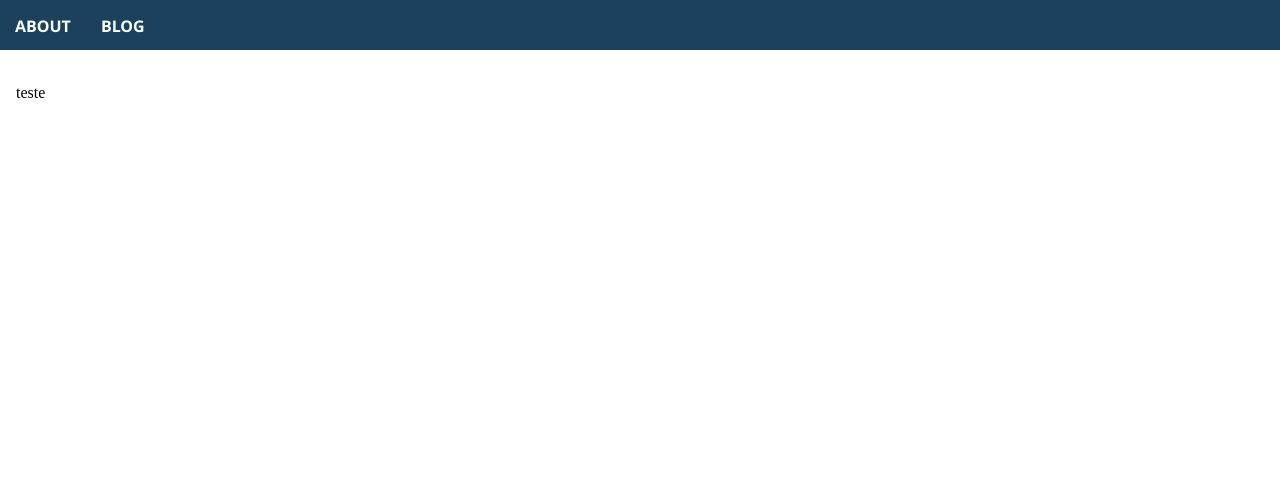
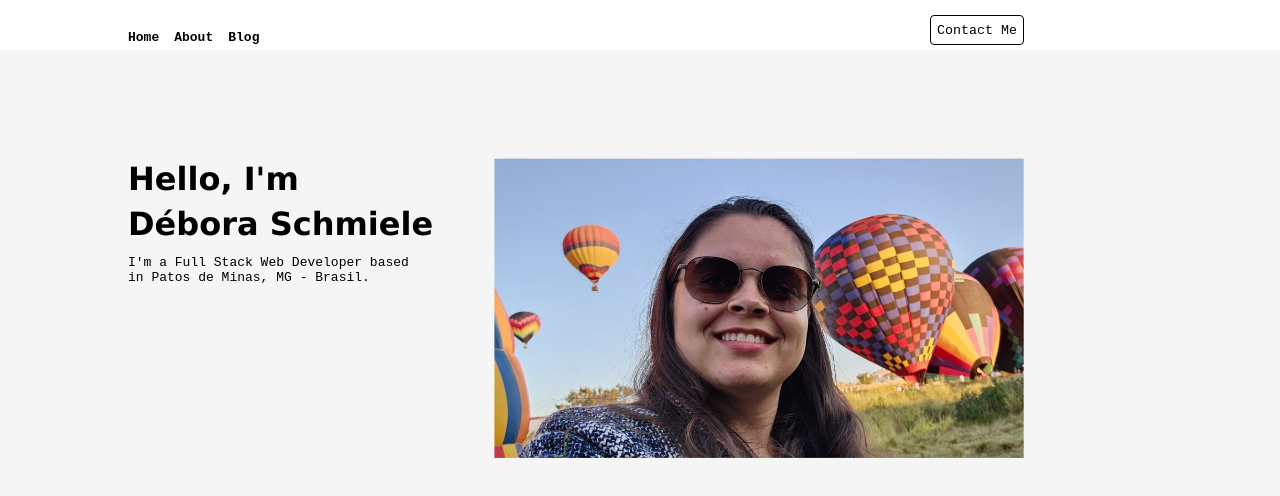
Before and after one commit to DebAmorim/debamorim.github.io, an Angular app: page /home in a window 1280 px wide. Shown: the top 496 px of the page. Built offline with nearby package versions, Linux system fonts and the light colour scheme.

Commit message:
home-page design

```diff
--- a/src/app/components/commons/navi-bar/navi-bar.component.css
+++ b/src/app/components/commons/navi-bar/navi-bar.component.css
@@ -1,13 +1,40 @@
 .navi-bar {
-    background-color: #1d405d;
+    width: 100%;
+    background-color: white;
     height: 50px;
     display: flex;
-    justify-content: flex-start;
+    justify-content: space-between;
 }
 
 .sessions {
-    padding: 15px;
+    /* padding: 15px; */
+    margin-top: 30px;
+    margin-right: 15px;
     cursor: pointer;
-    color: #F5FFFF;
-    font-family: 'Segoe UI', Tahoma, Geneva, Verdana, sans-serif;
+    color: black;
+    font-family: monospace;
 }
+
+.contact {
+    font-family: monospace;
+    border: 1px solid black;
+    width: 100px;
+    height: 30px;
+    border-radius: 4px;
+    align-items: center;
+    justify-content: center;
+}
+
+.button {
+    background-color: white;
+    border: 1px solid black;
+    border-radius: 4px;
+    height: 30px;
+    /* margin-right: 20%; */
+    font-family: monospace;
+    margin-top: 15px;
+    margin-right: 20%;
+    /* margin-left: 40%; */
+    width: auto;
+    cursor: pointer;
+}
--- a/src/app/components/commons/navi-bar/navi-bar.component.html
+++ b/src/app/components/commons/navi-bar/navi-bar.component.html
@@ -1,11 +1,26 @@
 <div class="navi-bar">
 
-    <div class="sessions">
-        <strong> ABOUT </strong>
-    </div>
 
-    <div class="sessions">
-        <strong> BLOG </strong>
-    </div>
+        <!-- <div style="font-family: monospace;margin-left: 20%; font-size: 24px; margin-top: 10px;">
+            <strong style="color: blanchedalmond;">Débora Schmiele</strong>
+        </div> -->
+
+        <div style="display: flex; margin-left: 10%;">
+            <div style="" class="sessions">
+                <strong> Home </strong>
+            </div>
+
+            <div class="sessions">
+                <strong> About </strong>
+            </div>
+
+            <div class="sessions">
+                <strong> Blog </strong>
+            </div>
+        </div>
+
+        <button class="button">
+            Contact Me
+        </button>
 
 </div>
--- a/src/app/components/home-page/home-page.css
+++ b/src/app/components/home-page/home-page.css
@@ -1,3 +1,42 @@
-body{
-    background-color: #FFFFFF;
+.body{
+    background-color: whitesmoke;
+    display: block;
+    position: fixed;
+    top: 0px;
+    left: -8px;
+    width: 100%;
+    height: 100%;
+    justify-content: space-evenly;
+    overflow-y: auto;
+    /* overflow: hidden; */
 }
+
+.presentation{
+    margin-top: 150px;
+    display: flex;
+    width: 70%;
+    margin-left: 10%;
+    /* margin-top: 15%; */
+    margin-left: 10%;
+}
+.texts {
+    margin-top: -30px;
+    display: block;
+    width: 100%;
+}
+
+.title{
+    font-family: 'Lucida Sans', 'Lucida Sans Regular', 'Lucida Grande', 'Lucida Sans Unicode', Geneva, Verdana, sans-serif;
+    font-size: 2rem;
+    display: block;
+    color: #000;
+}
+
+
+
+.image {
+    /* width: 400px; */
+    height: 300px;
+    margin-left: 50px;
+    /* margin-right: 20%; */
+}
--- a/src/app/components/home-page/home-page.html
+++ b/src/app/components/home-page/home-page.html
@@ -5,10 +5,22 @@
     <meta name="viewport" content="width=device-width, initial-scale=1.0">
     <title>Deb Dev</title>
 </head>
-<body>
-    <div class="content">
+<body class="body">
 
-        <p>teste</p>
+
+    <div class="presentation">
+        <div class="texts">
+
+            <p class="title">
+                <strong>Hello, I'm </strong>
+            </p>
+            <p style="margin-top: -25px;" class="title">
+                <strong>Débora Schmiele</strong>
+            </p>
+            <p style="max-width: 300px; font-family: monospace; color: black; margin-top: -20px;"> I'm a Full Stack Web Developer based in Patos de Minas, MG - Brasil.</p>
+        </div>
+
+        <img class="image" src="./../../../assets/profile-photo.jpg"/>
     </div>
 
 </body>
--- a/src/styles.css
+++ b/src/styles.css
@@ -7,6 +7,8 @@ navi-bar {
     z-index: 1000;
 }
 
-.content {
+/* .content {
   padding-top: 60px;
-}
+  width: 100%;
+  height: 100%;
+} */
```
Also changed, not shown: src/assets/profile-photo.jpg (added).
